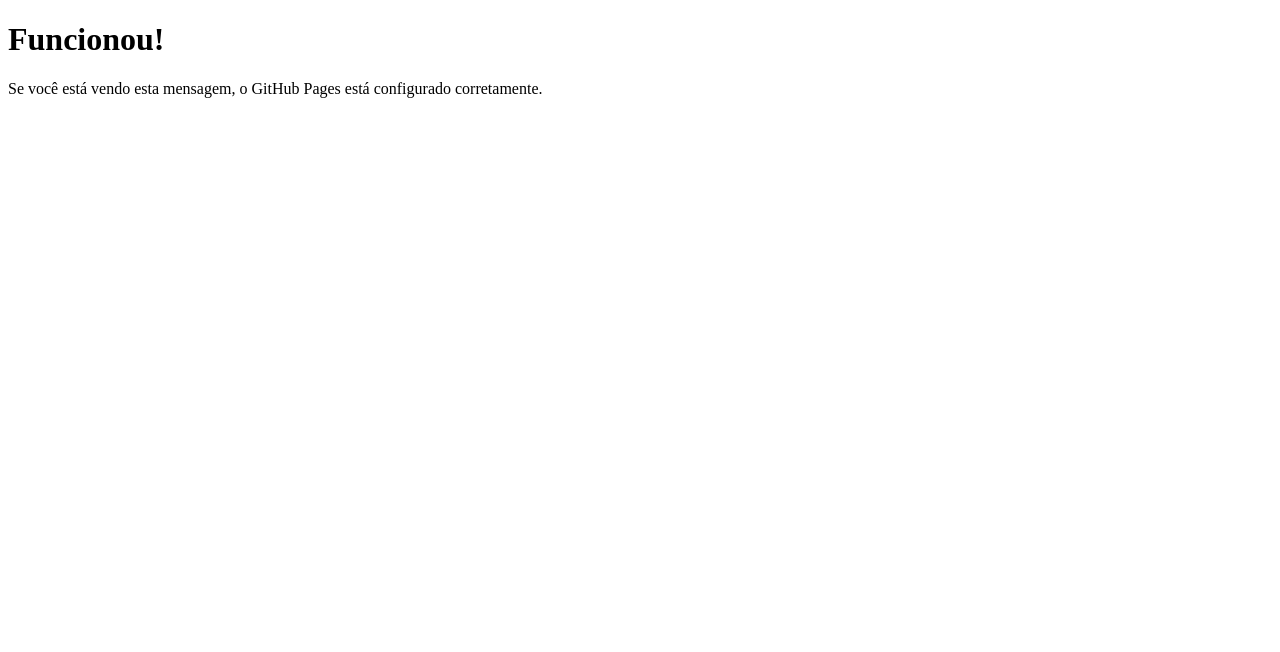
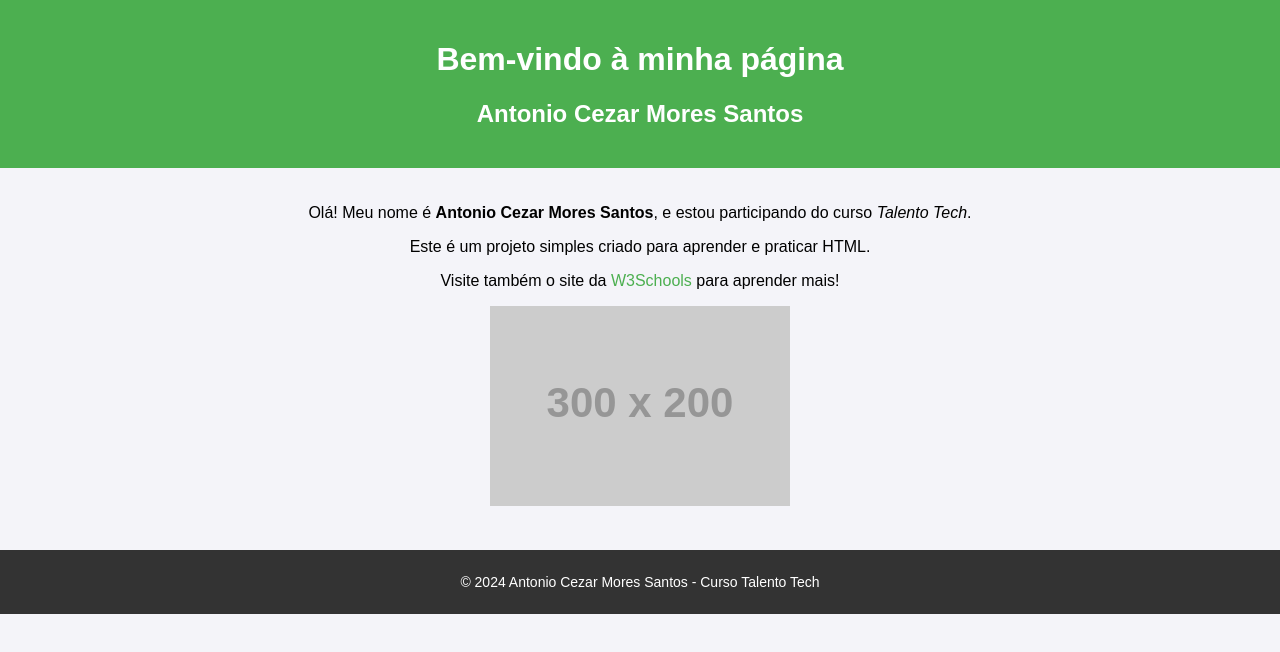
Before and after one commit to CezzarWow/CEZARaula-talento-teck.github.io, a plain HTML site: page index.html in a window 1280 px wide. Drawn offline with Linux system fonts and the light colour scheme; placeholder pictures from the web are drawn by us.

Commit message:
Update index.html

```diff
--- a/index.html
+++ b/index.html
@@ -1,12 +1,54 @@
 <!DOCTYPE html>
-<html lang="en">
+<html lang="pt-BR">
 <head>
     <meta charset="UTF-8">
     <meta name="viewport" content="width=device-width, initial-scale=1.0">
-    <title>Teste GitHub Pages</title>
+    <title>Antonio Cezar Mores Santos - Talento Tech</title>
+    <style>
+        body {
+            font-family: Arial, sans-serif;
+            background-color: #f4f4f9;
+            margin: 0;
+            padding: 0;
+            text-align: center;
+        }
+        header {
+            background-color: #4CAF50;
+            color: white;
+            padding: 20px;
+        }
+        main {
+            padding: 20px;
+        }
+        footer {
+            margin-top: 20px;
+            padding: 10px;
+            background-color: #333;
+            color: white;
+            font-size: 14px;
+        }
+        a {
+            color: #4CAF50;
+            text-decoration: none;
+        }
+        a:hover {
+            text-decoration: underline;
+        }
+    </style>
 </head>
 <body>
-    <h1>Funcionou!</h1>
-    <p>Se você está vendo esta mensagem, o GitHub Pages está configurado corretamente.</p>
+    <header>
+        <h1>Bem-vindo à minha página</h1>
+        <h2>Antonio Cezar Mores Santos</h2>
+    </header>
+    <main>
+        <p>Olá! Meu nome é <strong>Antonio Cezar Mores Santos</strong>, e estou participando do curso <em>Talento Tech</em>.</p>
+        <p>Este é um projeto simples criado para aprender e praticar HTML.</p>
+        <p>Visite também o site da <a href="https://www.w3schools.com/" target="_blank">W3Schools</a> para aprender mais!</p>
+        <img src="https://via.placeholder.com/300x200" alt="Imagem exemplo" />
+    </main>
+    <footer>
+        <p>&copy; 2024 Antonio Cezar Mores Santos - Curso Talento Tech</p>
+    </footer>
 </body>
 </html>
```
